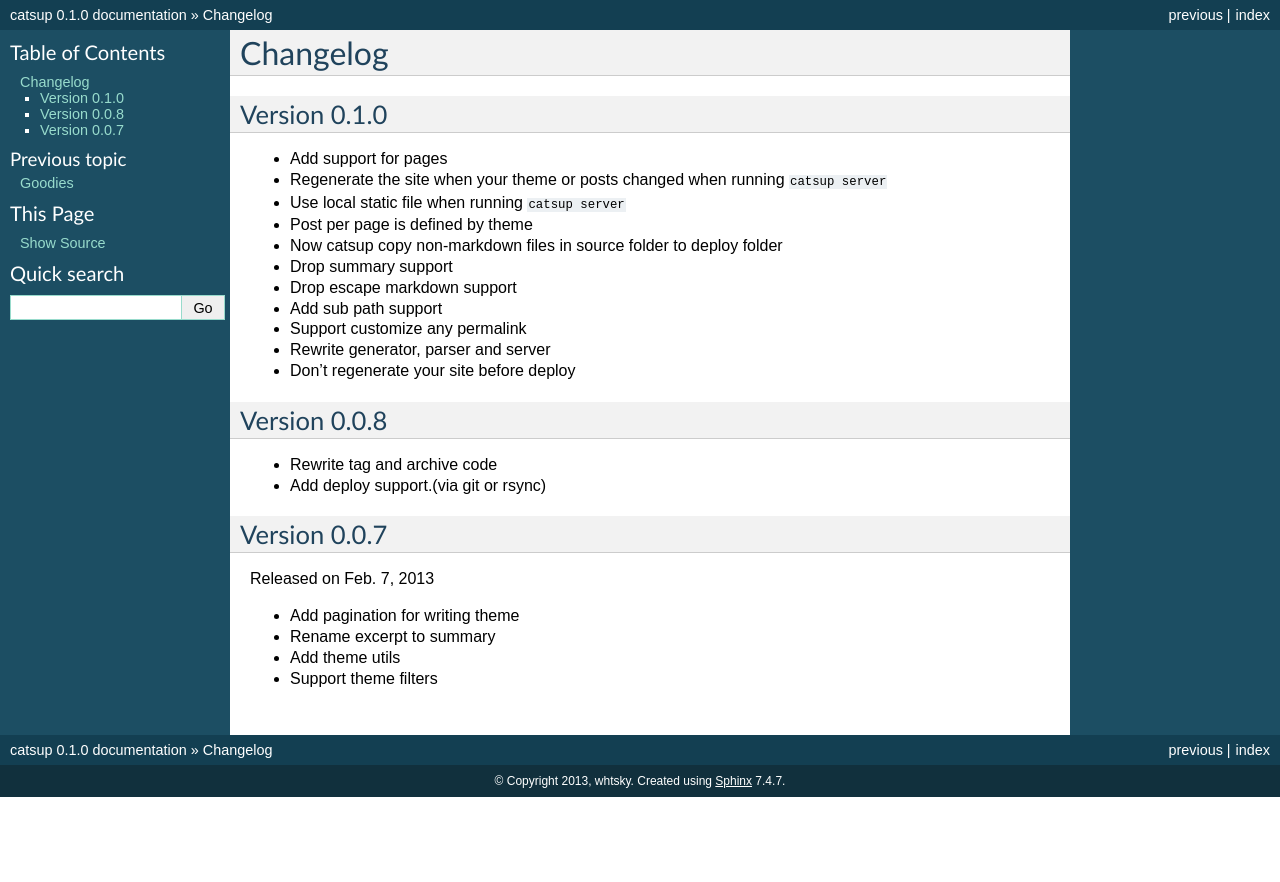
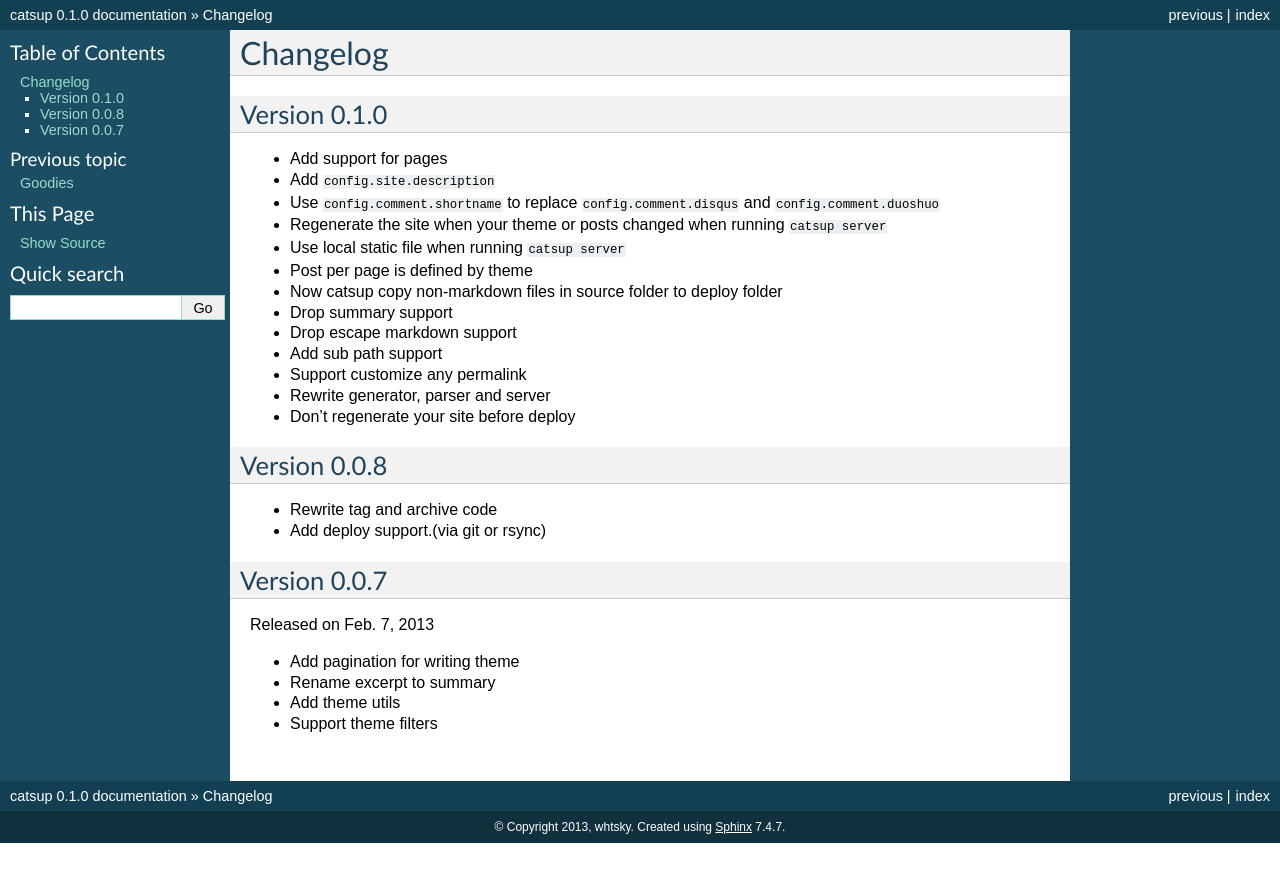
Before and after one commit to whtsky/Catsup, a Sphinx documentation site: the page built from docs/changelog.rst, in a window 1280 px wide. Shown: the top 882 px of the page. Built offline with Sphinx 7.4.7, drawn with Linux system fonts in a browser that asks for light colours.

Commit message:
update changelog

```diff
--- a/docs/changelog.rst
+++ b/docs/changelog.rst
@@ -5,6 +5,8 @@ Version 0.1.0
 --------------
 
 + Add support for pages
++ Add ``config.site.description``
++ Use ``config.comment.shortname`` to replace ``config.comment.disqus`` and ``config.comment.duoshuo``
 + Regenerate the site when your theme or posts changed when running ``catsup server``
 + Use local static file when running ``catsup server``
 + Post per page is defined by theme
```
Also changed, not shown: 1 other file.
